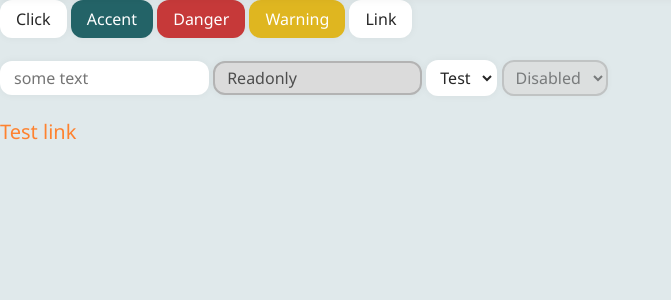
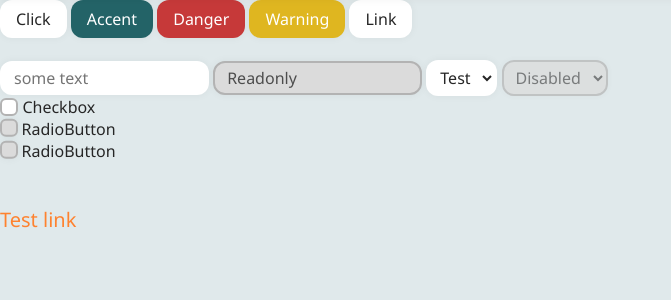
Before and after one commit to MrCrabs2000/Predprof_repo, a Flask app: template templates/test_elements.html in a window 1280 px wide. Shown: the part 60-360 px from the top of the page, without its empty margins (0-671 px from the left). Run offline with Flask 3, Linux system fonts and the light colour scheme; the template is opened without the code that fills it, so the values that code supplies are empty; data comes from the database, SQL or seed files in the repository; parts of the project's set-up code (start-up, migrations or seed data) failed here and were passed over.

Commit message:
Stylized checkboxes and radio buttons + some fixes

```diff
--- a/static/css/macros/form_fields.css
+++ b/static/css/macros/form_fields.css
@@ -11,3 +11,99 @@
     font-size: 0.8em;
     font-weight: 500;
 }
+.form-field {
+    display: flex;
+    flex-direction: column;
+}
+
+.form-field__label {
+    margin-left: 8px;
+    width: 100%;
+    color: var(--text-muted);
+    font-size: 0.8em;
+    font-weight: 500;
+}
+
+
+
+.checkbox {
+    display: flex;
+    align-items: center;
+    gap: 4px;
+}
+
+.checkbox input {
+    display: none;
+}
+
+.checkbox__body {
+    appearance: none;
+    display: flex;
+    align-items: center;
+    justify-content: center;
+    height: 0.9em;
+    width: 0.9em;
+    place-content: center;
+    background: var(--bg-light);
+    border: var(--border);
+    border-radius: 6px;
+}
+
+.checkbox__body .material-symbols-rounded {
+    display: none;
+    font-size: 1.1em;
+    color: var(--primary)
+}
+
+input[type="checkbox"]:checked + .checkbox__body  {
+    border-color: var(--primary);
+}
+
+input[type="checkbox"]:checked + .checkbox__body .material-symbols-rounded  {
+    display: block;
+}
+
+
+
+.radio-button {
+    display: flex;
+    align-items: center;
+    justify-content: left;
+    gap: 4px;
+}
+
+
+input[type="radio"] {
+    display: flex;
+    align-items: center;
+    justify-content: center;
+    appearance: none;
+    background-color: #fff;
+    margin: 0;
+    padding: 0;
+    font: inherit;
+    width: 1.1em;
+    height: 1.1em;
+    border: var(--border);
+    border-radius: 6px;
+    transform: translateY(-0.075em);
+}
+
+input[type="radio"]::before {
+    content: "";
+    display: block;
+    width: 0.6em;
+    height: 0.6em;
+    border-radius: 4px;
+    transform: scale(0);
+    transition: 120ms transform ease-in-out;
+    background: var(--primary);
+}
+
+input[type="radio"]:checked {
+    border-color: var(--primary);
+}
+
+input[type="radio"]:checked::before {
+    transform: scale(1);
+}
--- a/templates/auth/login.html
+++ b/templates/auth/login.html
@@ -16,8 +16,8 @@
             <h1 class="auth-form__header">Вход</h1>
 
             <form class="auth-form__form" id="authForm" method="post">
-                {{ fields.input(label="Логин", id="login", name="login", placeholder="Логин") }}
-                {{ fields.input(label="Пароль", id="password", name="password", placeholder="Пароль", type="password") }}
+                {{ fields.input(label="Логин", id="login", name="login", placeholder="Логин", required=True) }}
+                {{ fields.input(label="Пароль", id="password", name="password", placeholder="Пароль", type="password", required=True) }}
             </form>
             <button class="auth-form__confirm-button accent" form="authForm">Зарегистрироваться</button>
 
--- a/templates/layouts/base.html
+++ b/templates/layouts/base.html
@@ -7,8 +7,18 @@
     <link rel="preconnect" href="https://fonts.googleapis.com">
     <link rel="preconnect" href="https://fonts.gstatic.com" crossorigin>
     <link href="https://fonts.googleapis.com/css2?family=Noto+Sans:ital,wght@0,100..900;1,100..900&display=swap" rel="stylesheet">
+    <link rel="stylesheet" href="https://fonts.googleapis.com/css2?family=Material+Symbols+Rounded:opsz,wght,FILL,GRAD@20..48,100..700,0..1,-50..200&icon_names=check" />
     <link rel="stylesheet" href="/static/css/layouts/base.css">
     <link rel="stylesheet" href="/static/css/includes/header.css">
+    <style>
+        .material-symbols-rounded {
+        font-variation-settings:
+        'FILL' 0,
+        'wght' 400,
+        'GRAD' 0,
+        'opsz' 24
+        }
+    </style>
     {% block head %}
 
     {% endblock %}
--- a/templates/macros/form_fields.html
+++ b/templates/macros/form_fields.html
@@ -1,4 +1,4 @@
-{% macro input(id="", name="", label='', type="text", placeholder="", value="", readonly=False) %}
+{% macro input(id="", name="", label="", type="text", placeholder="", value="", readonly=False, required=False) %}
     <div class="form-field">
         {% if label %}
             <label for="{{ id }}" class="form-field__label">{{ label }}</label>
@@ -7,6 +7,43 @@
         <input class="form-field__input" id="{{ id }}" name="{{ name }}" type="{{ type }}" placeholder="{{ placeholder }}" value="{{ value }}"
             {% if readonly %}
                 readonly
+            {% endif %}
+            {% if required %}
+                required
             {% endif %}>
     </div>
 {% endmacro %}
+
+
+{% macro checkbox(checked=False, label="", name="", id="") %}
+    <div class="form-field">
+        <label class="checkbox" id="{{id}}">
+            <input type="checkbox" id="{{id}}Input" name="{{ name }}"
+            {% if checked %}
+                checked
+            {% endif %}>
+
+            <div class="checkbox__body">
+                <span class="material-symbols-rounded">
+                    check
+                </span>
+            </div>
+
+            {{ label }}
+        </label>
+    </div>
+{% endmacro %}
+
+
+{% macro radio_button(checked=False, label="") %}
+    <div class="form-field">
+        <label class="radio-button">
+            <input type="radio" name="radio"
+            {% if checked %}
+                checked
+            {% endif %}>
+
+            {{ label }}
+        </label>
+    </div>
+{% endmacro %}
--- a/templates/test_elements.html
+++ b/templates/test_elements.html
@@ -1,5 +1,11 @@
 {% extends 'layouts/base.html' %}
 
+{% import 'macros/form_fields.html' as fields  %}
+
+
+{% block head %}
+    <link rel="stylesheet" href="static/css/macros/form_fields.css">
+{% endblock %}
 
 
 {% block content %}
@@ -25,6 +31,15 @@
         <option value="">test</option>
     </select>
 
+    {{ fields.checkbox(label="Checkbox") }}
+
+    <div>
+
+        {{ fields.radio_button(label="RadioButton") }}
+        {{ fields.radio_button(label="RadioButton") }}
+
+    </div>
+
     <br>
     <br>
 
```
Also changed, not shown: templates/auth/register.html (+5 -5 lines).
